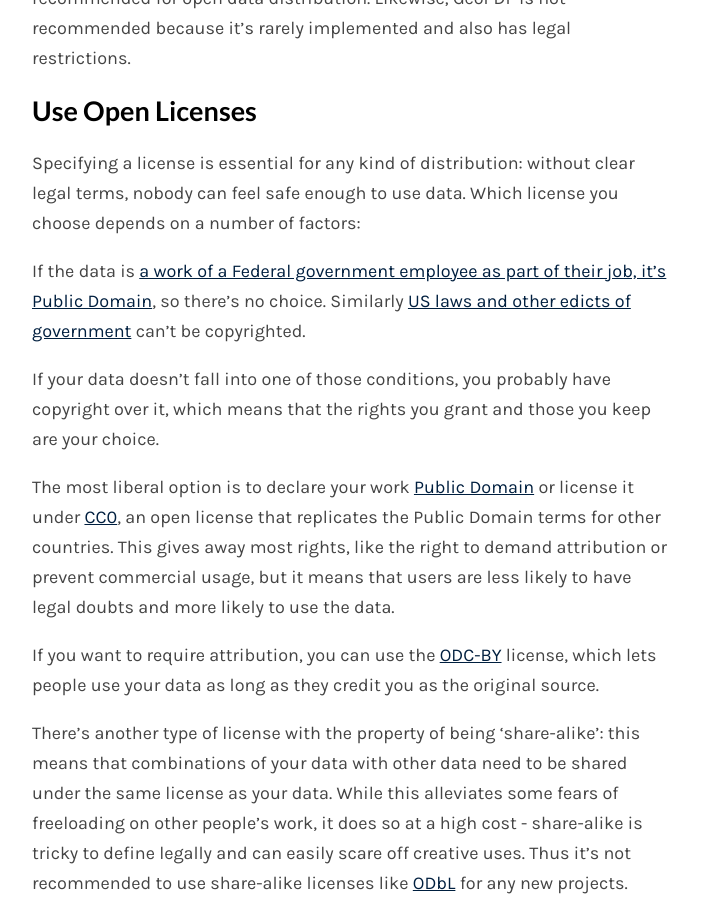
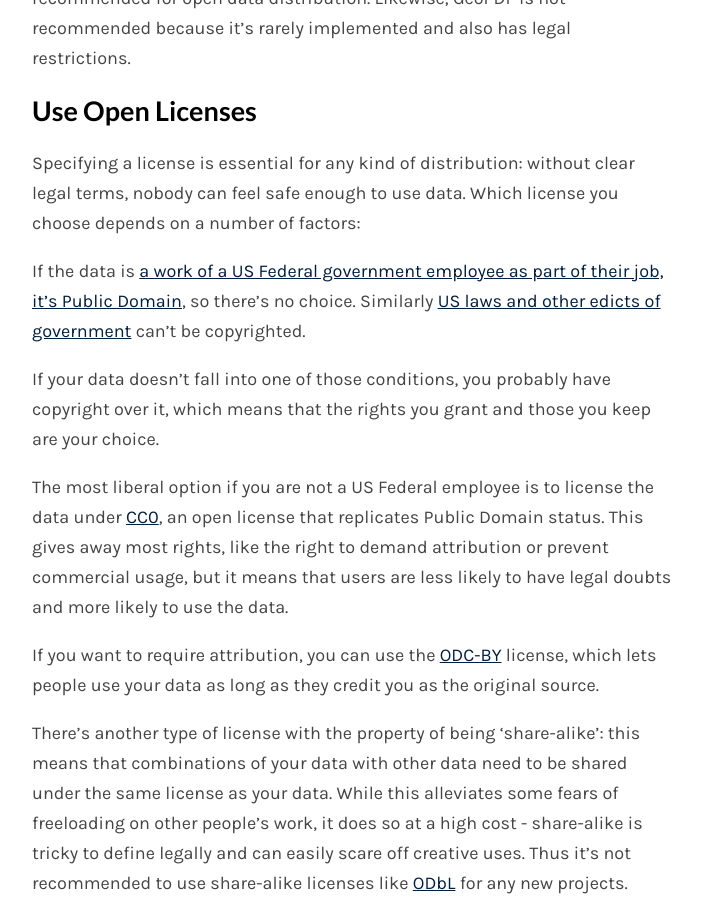
Before and after one commit to tmcw/simpleopendata, a Jekyll site: the page built from index.md, in a window 1280 px wide and 900 px high, scrolled down 1894 px. Shown: the whole window, without its empty margins (288-989 px from the left). Built offline with Jekyll 4.4.1, drawn with Linux system fonts in a browser that asks for light colours; Markdown is read by kramdown in place of the engine named in the settings.

Commit message:
More non-US-friendly
- minor: Federal gov't -> US Federal gov't
- major: Recommend CC0 over PD

```diff
--- a/index.md
+++ b/index.md
@@ -50,11 +50,11 @@ Certain Esri data types like FileGDB, `.lyr`, and `.zlas` are intentionally encr
 
 Specifying a license is essential for any kind of distribution: without clear legal terms, nobody can feel safe enough to use data. Which license you choose depends on a number of factors:
 
-If the data is [a work of a Federal government employee as part of their job, it's Public Domain](http://en.wikipedia.org/wiki/Work_of_the_United_States_Government), so there's no choice. Similarly [US laws and other edicts of government](http://en.wikipedia.org/wiki/Edict_of_government) can't be copyrighted.
+If the data is [a work of a US Federal government employee as part of their job, it's Public Domain](http://en.wikipedia.org/wiki/Work_of_the_United_States_Government), so there's no choice. Similarly [US laws and other edicts of government](http://en.wikipedia.org/wiki/Edict_of_government) can't be copyrighted.
 
 If your data doesn't fall into one of those conditions, you probably have copyright over it, which means that the rights you grant and those you keep are your choice.
 
-The most liberal option is to declare your work [Public Domain](http://en.wikipedia.org/wiki/Public_domain) or license it under [CC0](http://creativecommons.org/publicdomain/zero/1.0/), an open license that replicates the Public Domain terms for other countries. This gives away most rights, like the right to demand attribution or prevent commercial usage, but it means that users are less likely to have legal doubts and more likely to use the data.
+The most liberal option if you are not a US Federal employee is to license the data under [CC0](http://creativecommons.org/publicdomain/zero/1.0/), an open license that replicates Public Domain status. This gives away most rights, like the right to demand attribution or prevent commercial usage, but it means that users are less likely to have legal doubts and more likely to use the data.
 
 If you want to require attribution, you can use the [ODC-BY](http://opendatacommons.org/licenses/by/summary/) license, which lets people use your data as long as they credit you as the original source.
 
```
